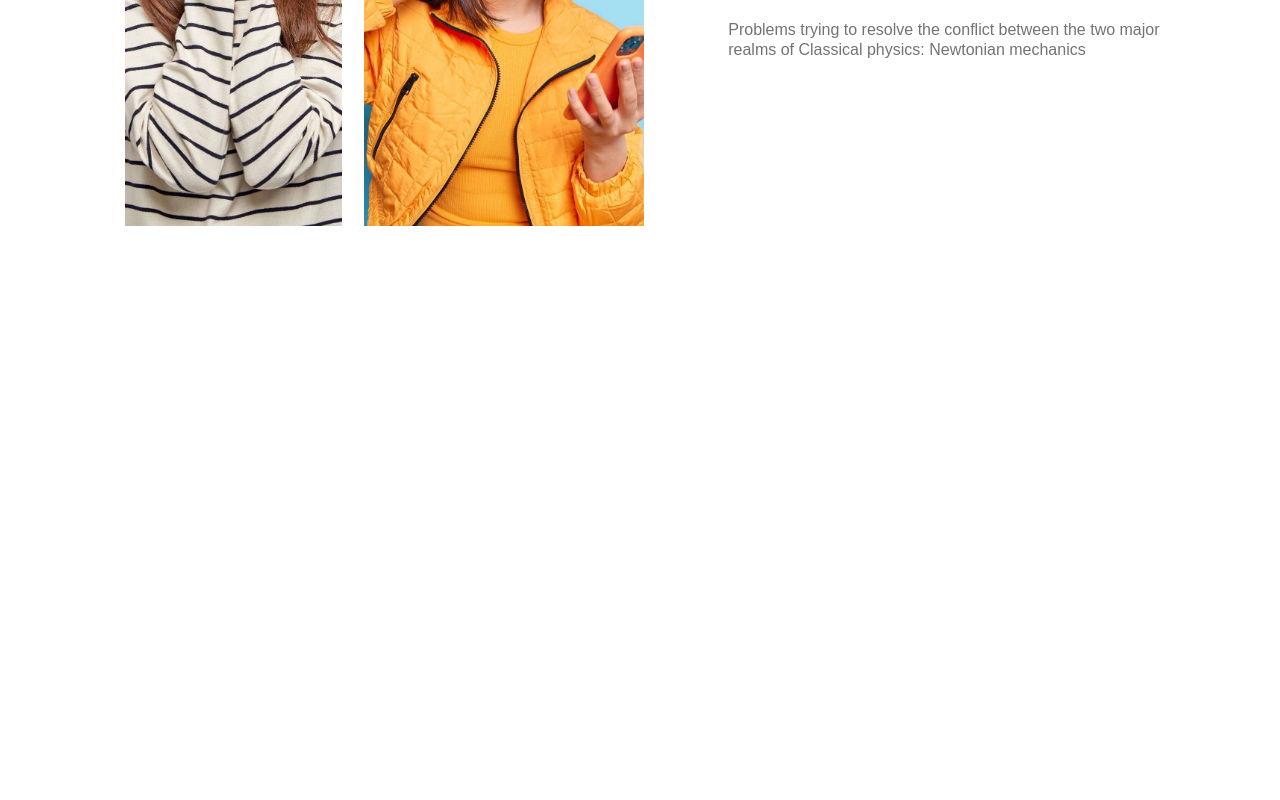
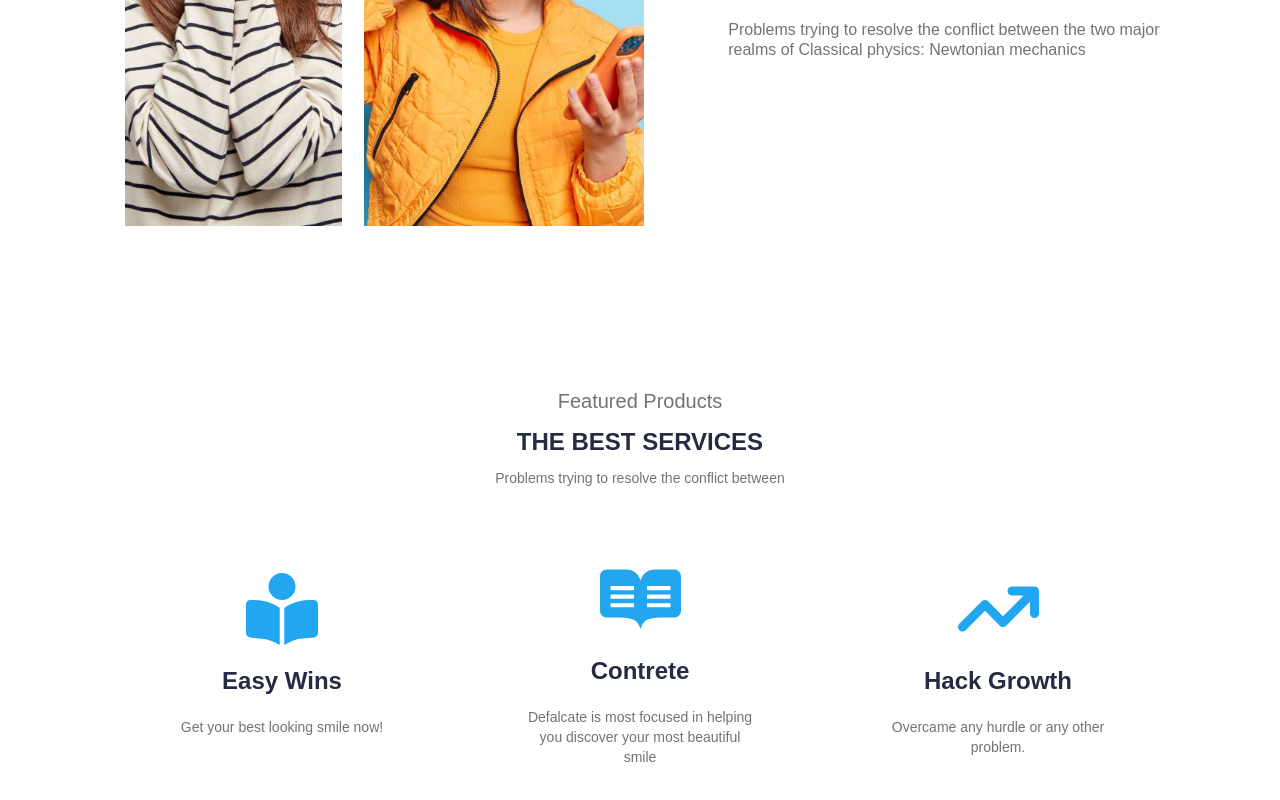
Before and after one commit to kaanarslann/E-Commerce, a React (Vite) app: page / in a window 1280 px wide. Shown: the part 2807-3607 px from the top of the page. Before the commit the page ends 3113 px from the top, so only its background shows below. Built offline with nearby package versions, Linux system fonts and the light colour scheme.

Commit message:
adds services component

```diff
--- /dev/null
+++ b/src/components/Services.jsx
@@ -0,0 +1,32 @@
+import { FontAwesomeIcon } from "@fortawesome/react-fontawesome";
+import { faBookOpenReader, faArrowTrendUp } from "@fortawesome/free-solid-svg-icons";
+import { faReadme } from "@fortawesome/free-brands-svg-icons";
+
+export default function Services() {
+    return (
+        <section className="services flex flex-col items-center mt-20">
+            <div className="services-titles flex flex-col items-center gap-2.5 mb-10">
+                <h4 className="text-[#737373] text-xl font-normal leading-[1.875rem]">Featured Products</h4>
+                <h3 className="text-[#252B42] text-2xl font-bold leading-8">THE BEST SERVICES</h3>
+                <p className="text-[#737373] text-sm font-normal leading-5">Problems trying to resolve the conflict between </p>
+            </div>
+            <div className="icons flex flex-col items-center text-center gap-[1.875rem] md:flex-row px-10 py-[2.188rem]">
+                <div className="icon text-[#23A6F0] flex flex-col items-center gap-5 md:w-[20.5rem] md:h-[15.875rem]">
+                    <FontAwesomeIcon icon={faBookOpenReader} className="text-7xl"/>
+                    <h3 className="text-[#252B42] text-2xl font-bold leading-8">Easy Wins</h3>
+                    <p className="text-sm font-normal leading-5 text-[#737373] w-[14.063rem]">Get your best looking smile now!</p>
+                </div>
+                <div className="icon text-[#23A6F0] flex flex-col items-center gap-5 md:w-[20.5rem] md:h-[17.125rem]">
+                    <FontAwesomeIcon icon={faReadme} className="text-7xl"/>
+                    <h3 className="text-[#252B42] text-2xl font-bold leading-8">Contrete</h3>
+                    <p className="text-sm font-normal leading-5 text-[#737373] w-[14.063rem]">Defalcate is most focused in helping you discover your most beautiful smile</p>
+                </div>
+                <div className="icon text-[#23A6F0] flex flex-col items-center gap-5 md:w-[20.5rem] md:h-[15.875rem]">
+                    <FontAwesomeIcon icon={faArrowTrendUp} className="text-7xl"/>
+                    <h3 className="text-[#252B42] text-2xl font-bold leading-8">Hack Growth</h3>
+                    <p className="text-sm font-normal leading-5 text-[#737373] w-[14.063rem]">Overcame any hurdle or any other problem.</p>
+                </div>
+            </div>
+        </section>
+    );
+}
--- a/src/pages/HomePage.jsx
+++ b/src/pages/HomePage.jsx
@@ -1,6 +1,7 @@
 import Clients from "../components/Clients";
 import FeaturedProducts from "../components/FeaturedProducts";
 import ProductCards from "../components/ProductsCards";
+import Services from "../components/Services";
 import ShopCards from "../components/ShopCards";
 
 export default function HomePage() {
@@ -10,6 +11,7 @@ export default function HomePage() {
             <ShopCards />
             <ProductCards />
             <FeaturedProducts />
+            <Services />
         </>
     );
 }
```
